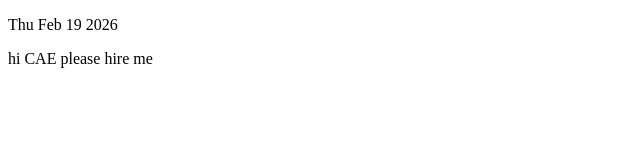
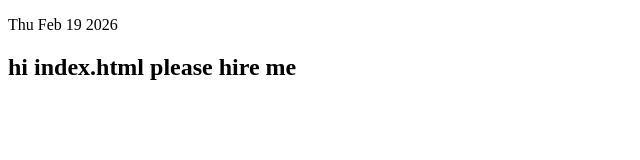
Before and after one commit to Booxlol/website, a plain HTML site: page index.html in a window 1280 px wide. Shown: the whole page, without its empty margins (0-640 px from the left). Drawn offline with Linux system fonts and the light colour scheme.

Commit message:
Update index.html

```diff
--- a/index.html
+++ b/index.html
@@ -1,7 +1,7 @@
 <!DOCTYPE html>
 <html>
 <head>
-    <title>My Website</title>
+    <title>Dynamic Greeting</title>
 </head>
 <body>
 
@@ -9,11 +9,22 @@
 
 <p id="date"></p>
 
-<p>hi CAE please hire me</p>
+<h2 id="greeting"></h2>
 
 <script>
+    // Show date
     var today = new Date();
     document.getElementById("date").innerHTML = today.toDateString();
+
+    // Get text after the slash
+    var path = window.location.pathname.substring(1);
+
+    if (path === "") {
+        path = "visitor";
+    }
+
+    document.getElementById("greeting").innerHTML =
+        "hi " + path + " please hire me";
 </script>
 
 </body>
```
